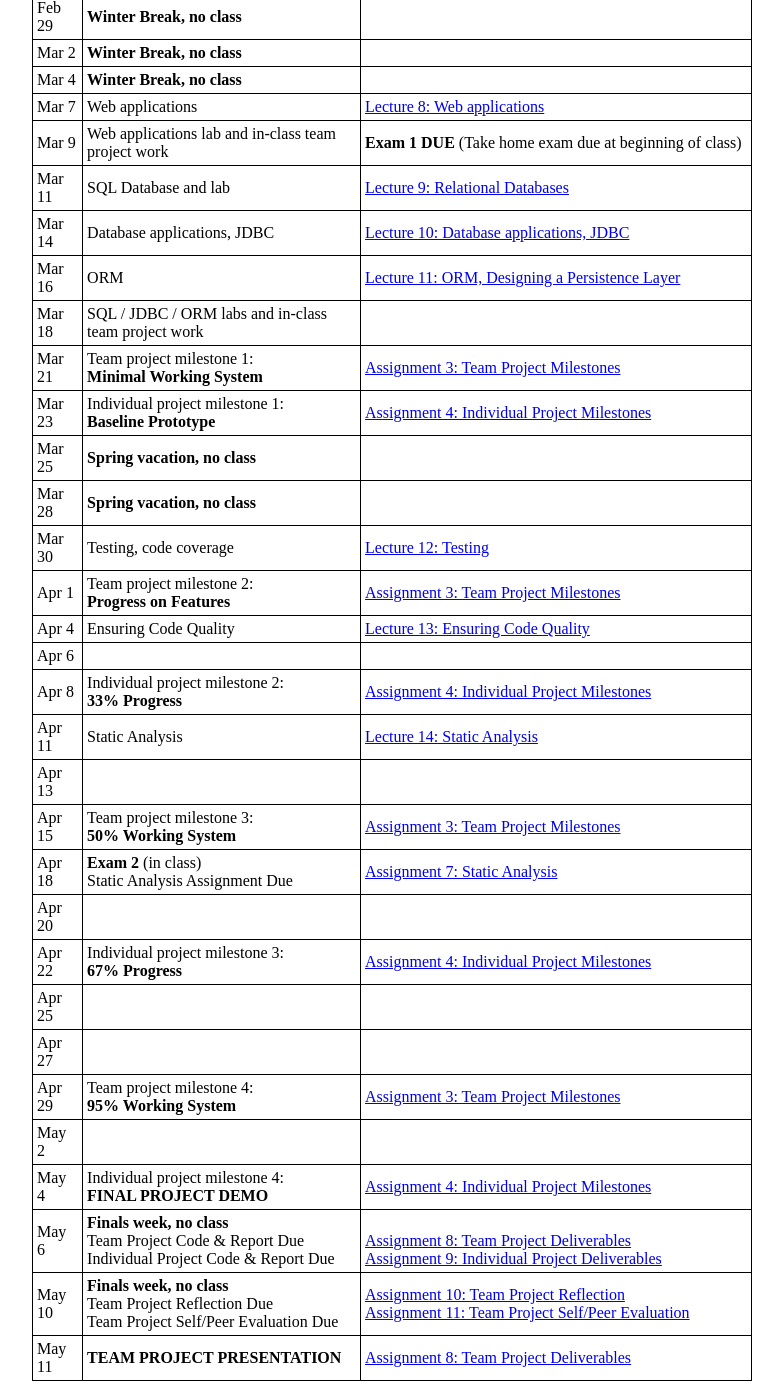
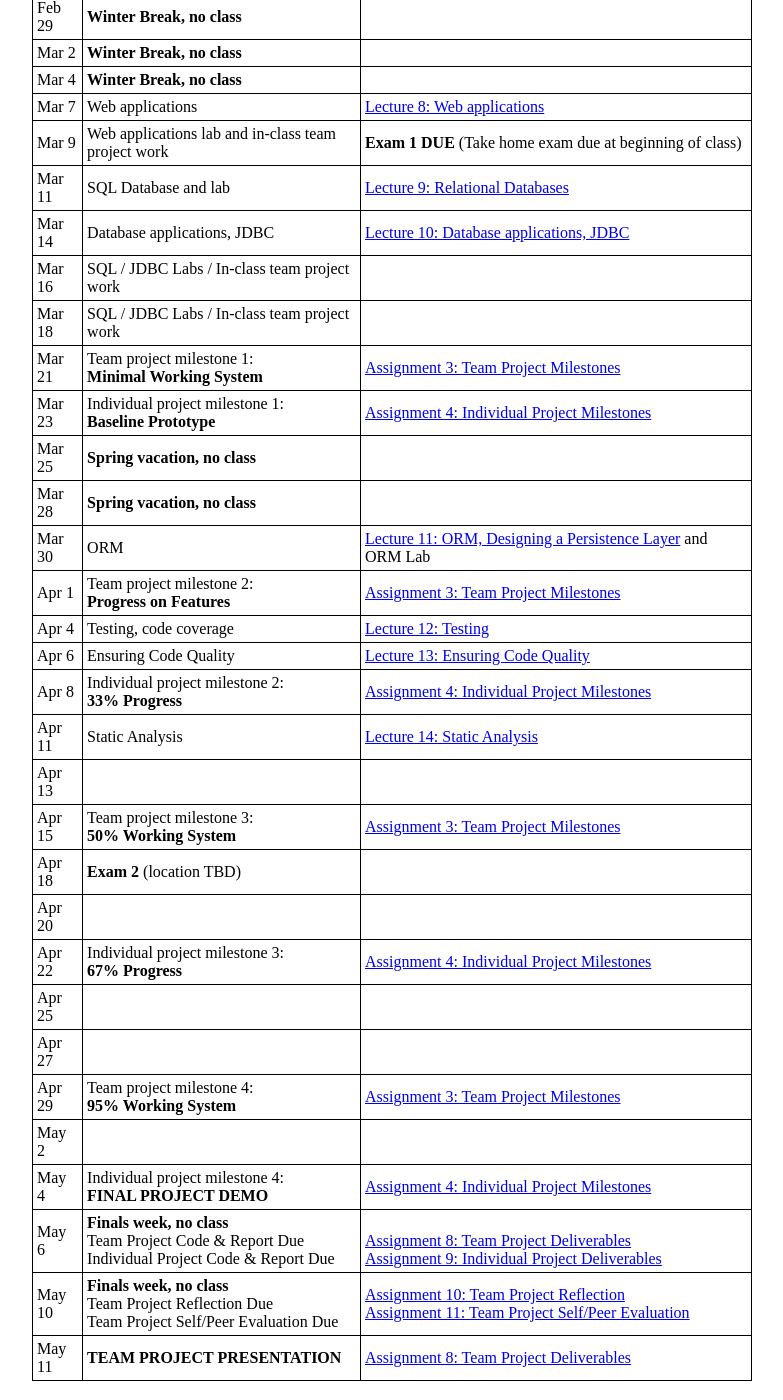
Before and after one commit to ycpcs/cs320-spring2016, a Jekyll site: the page built from schedule.md, in a window 1280 px wide and 1400 px high, scrolled down 945 px. Shown: the whole window, without its empty margins (248-1031 px from the left). Built offline with Jekyll 4.4.1, drawn with Linux system fonts in a browser that asks for light colours; Markdown is read by kramdown in place of the engine named in the settings.

Commit message:
updated for moving ORM labs, and removing static analysis assignment

```diff
--- a/schedule.md
+++ b/schedule.md
@@ -36,21 +36,21 @@ Mar 7 | Web applications | [Lecture 8: Web applications](lectures/lecture08.html
 Mar 9 | Web applications lab and in-class team project work | **Exam 1 DUE** (Take home exam due at beginning of class)
 Mar 11 | SQL Database and lab | [Lecture 9: Relational Databases](lectures/lecture09.html)
 Mar 14 | Database applications, JDBC | [Lecture 10: Database applications, JDBC](lectures/lecture10.html)
-Mar 16 | ORM | [Lecture 11: ORM, Designing a Persistence Layer](lectures/lecture11.html)
-Mar 18 | SQL / JDBC / ORM labs and in-class team project work
+Mar 16 | SQL / JDBC Labs / In-class team project work
+Mar 18 | SQL / JDBC Labs / In-class team project work
 Mar 21 | Team project milestone 1:<br> **Minimal Working System** | [Assignment 3: Team Project Milestones](assign/assign03.html)
 Mar 23 | Individual project milestone 1:<br> **Baseline Prototype** | [Assignment 4: Individual Project Milestones](assign/assign04.html)
 Mar 25 | **Spring vacation, no class**
 Mar 28 | **Spring vacation, no class**
-Mar 30 | Testing, code coverage | [Lecture 12: Testing](lectures/lecture12.html)
+Mar 30 | ORM | [Lecture 11: ORM, Designing a Persistence Layer](lectures/lecture11.html) and ORM Lab
 Apr 1 | Team project milestone 2:<br> **Progress on Features** | [Assignment 3: Team Project Milestones](assign/assign03.html)
-Apr 4 | Ensuring Code Quality | [Lecture 13: Ensuring Code Quality](lectures/lecture13.html)
-Apr 6 |
+Apr 4 | Testing, code coverage | [Lecture 12: Testing](lectures/lecture12.html)
+Apr 6 | Ensuring Code Quality | [Lecture 13: Ensuring Code Quality](lectures/lecture13.html)
 Apr 8 | Individual project milestone 2:<br> **33% Progress** | [Assignment 4: Individual Project Milestones](assign/assign04.html)
 Apr 11 | Static Analysis | [Lecture 14: Static Analysis](lectures/lecture14.html)
 Apr 13 |
 Apr 15 | Team project milestone 3:<br> **50% Working System** | [Assignment 3: Team Project Milestones](assign/assign03.html)
-Apr 18 |**Exam 2** (in class)<br>Static Analysis Assignment Due | [Assignment 7: Static Analysis](assign/assign07.html)
+Apr 18 |**Exam 2** (location TBD)
 Apr 20 |
 Apr 22 | Individual project milestone 3:<br> **67% Progress** | [Assignment 4: Individual Project Milestones](assign/assign04.html)
 Apr 25 |
```
Also changed, not shown: assign/index.md (+1 -1 lines), index.md (+2 -2 lines), labs/index.md (+2 -2 lines).
